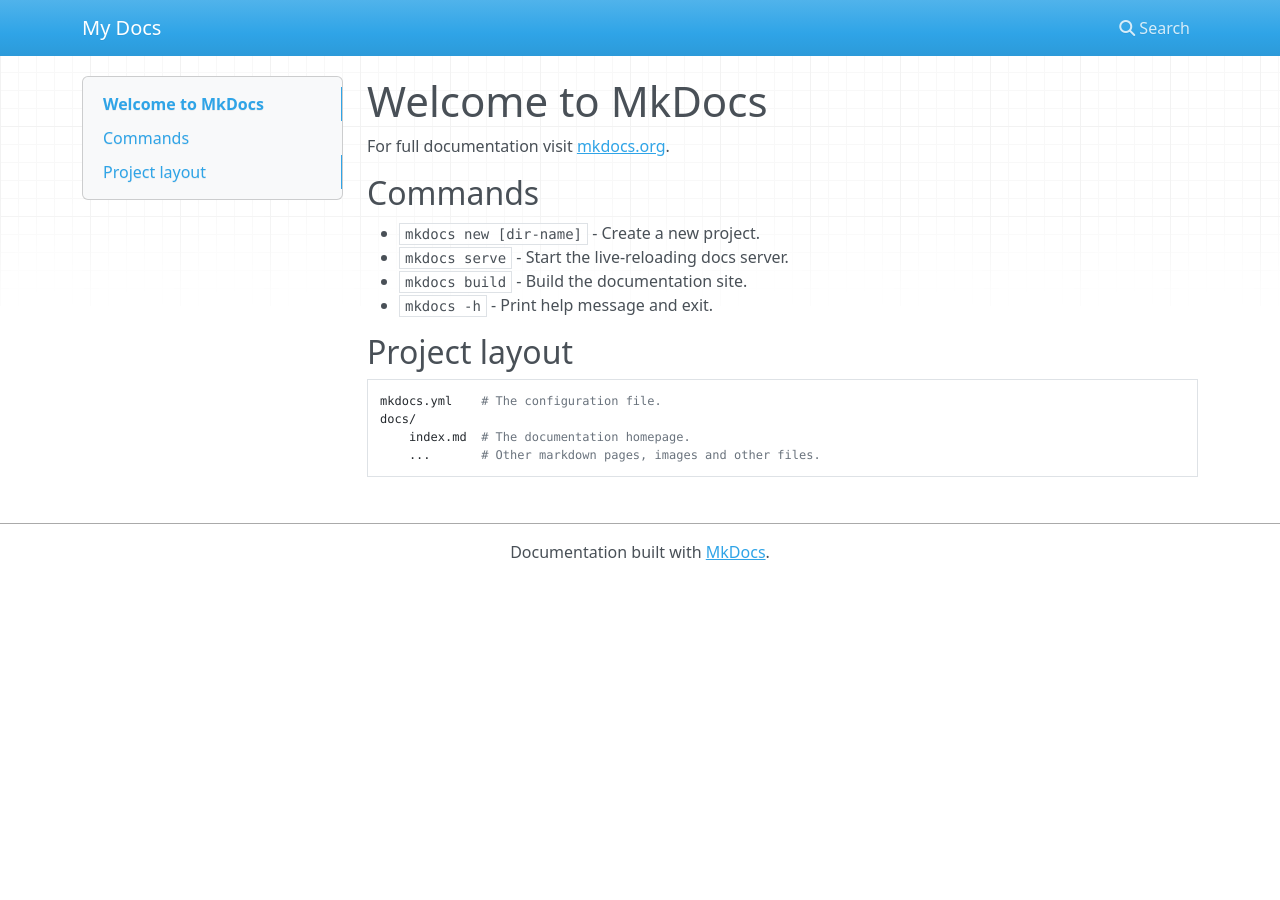
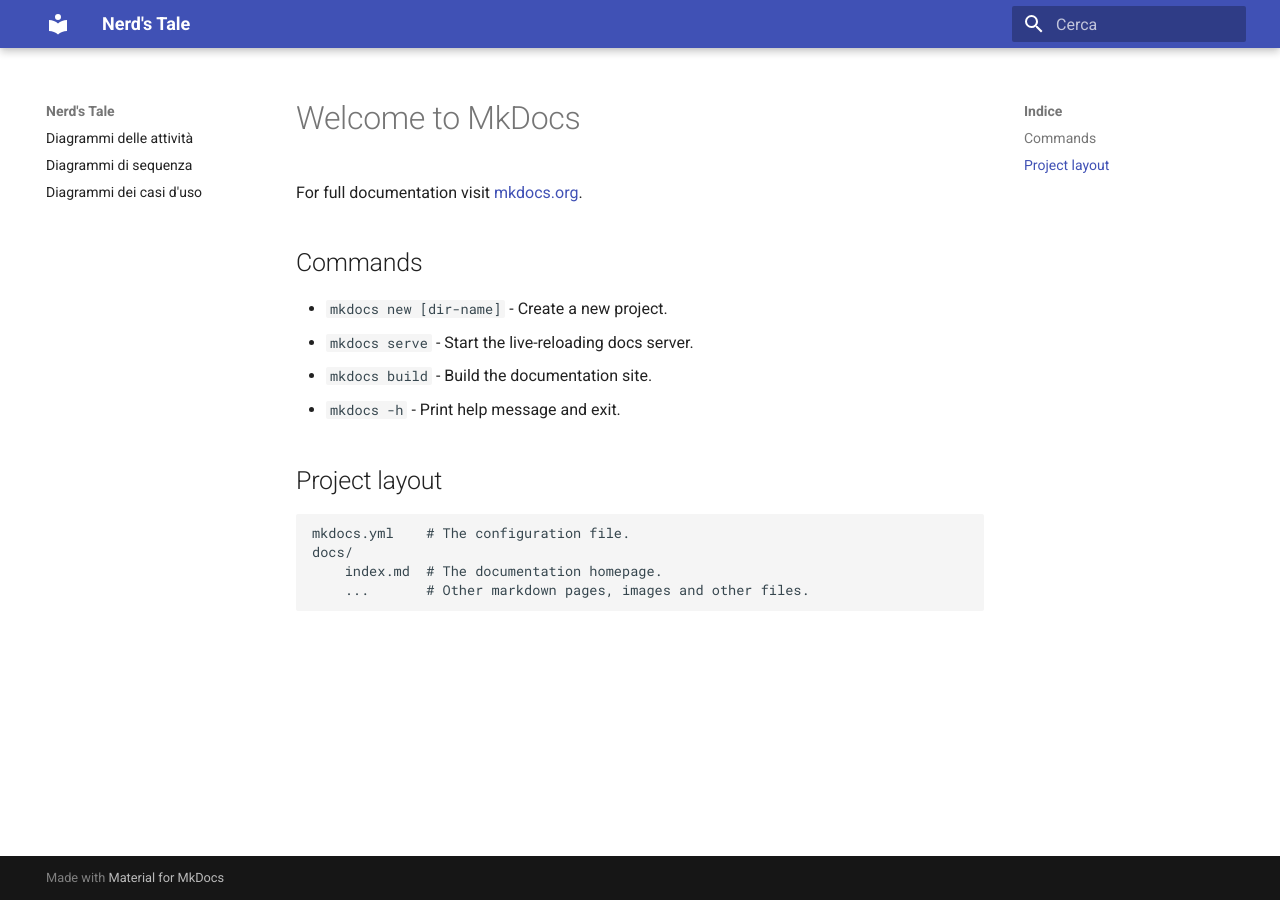
Before and after one commit to anhelus/nerdstale, an MkDocs documentation site: the page built from docs/index.md, in a window 1280 px wide. Built offline with MkDocs 1.6.1 and Material for MkDocs 9.7.7, drawn with Linux system fonts in a browser that asks for light colours; nearby versions of some CDN libraries.

Commit message:
(update) initial version

```diff
--- a/mkdocs.yml
+++ b/mkdocs.yml
@@ -1 +1,47 @@
-site_name: My Docs
+site_name: Nerd's Tale
+
+theme:
+  name: material
+  language: it
+
+nav:
+  - Diagrammi delle attività: activity.md
+  - Diagrammi di sequenza: sequence.md
+  - Diagrammi dei casi d'uso: use_cases.md
+
+markdown_extensions:
+  - admonition # notes make pret4ty
+  - attr_list
+  - footnotes
+  - meta # page-specific context
+  - toc:
+      permalink: true # inserts an anchor
+  - sane_lists # better ul and ol
+  - nl2br # newline hard break
+  - pymdownx.arithmatex:
+      generic: true
+  - pymdownx.betterem: # better italic and bold
+      smart_enable: asterisk
+  - pymdownx.caret # insert text and superscript
+  - pymdownx.details # details and summary; work with admonition
+  - pymdownx.emoji:
+      emoji_index: !!python/name:pymdownx.emoji.twemoji
+      emoji_generator: !!python/name:pymdownx.emoji.to_svg
+  - pymdownx.highlight: # better code, instead of CodeHilite           <--------
+      anchor_linenums: false
+  - pymdownx.inlinehilite # like codehilite but inline
+  - pymdownx.magiclink # auto links
+  - pymdownx.mark # highlight text
+  - pymdownx.smartsymbols # special symbols
+  - pymdownx.superfences: # nest code blocks under other blocks   <-------
+      custom_fences:
+        - name: mermaid
+          class: mermaid
+          format: !!python/name:pymdownx.superfences.fence_code_format
+  - pymdownx.tasklist: # better tasks lists
+      custom_checkbox: true
+  - pymdownx.tabbed: # auto tabs
+      alternate_style: true # auto tabs
+  - pymdownx.tilde # strike through cross out text
+  - tables
+  - md_in_html
```
Also changed, not shown: docs/activity.md (added, +15 -0 lines), docs/sequence.md (added, +78 -0 lines), docs/use_cases.md (added, +15 -0 lines), 2 other files.
